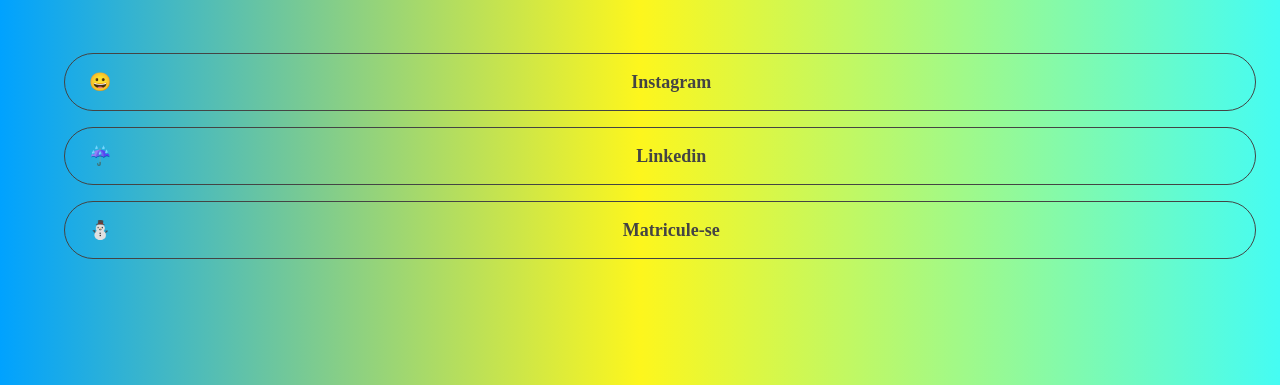
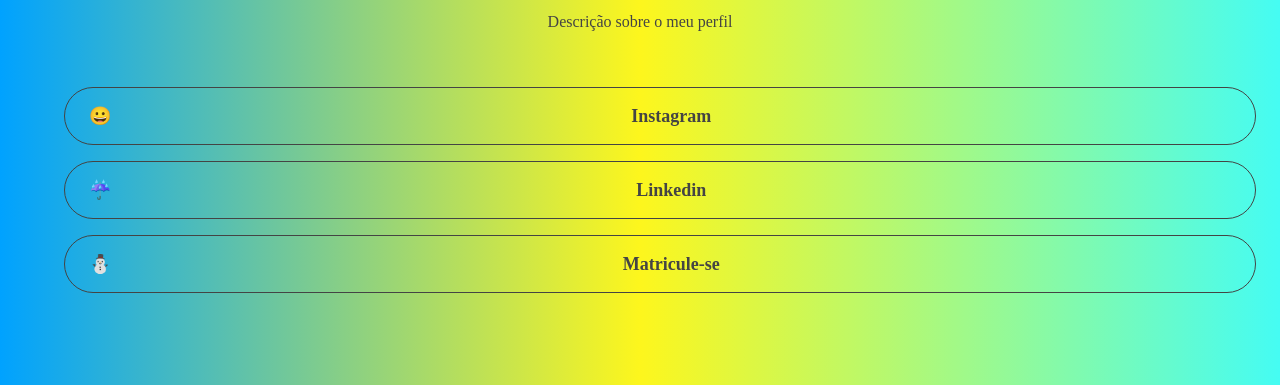
Before and after one commit to julianeane27-bot/estudos, a plain HTML site: page index.html in a window 1280 px wide. Shown: the part 415-800 px from the top of the page. Drawn offline with Linux system fonts and the light colour scheme.

Commit message:
Adicionada a mesnsagem de descrição do perfil

```diff
--- a/index.html
+++ b/index.html
@@ -15,6 +15,7 @@
                  <h2>Desbloquei o seu futuro</h2>
             </div>
             <div class="profile__about">
+                <p>Descrição sobre o meu perfil</p>
             </div>
         </div>
 
```
